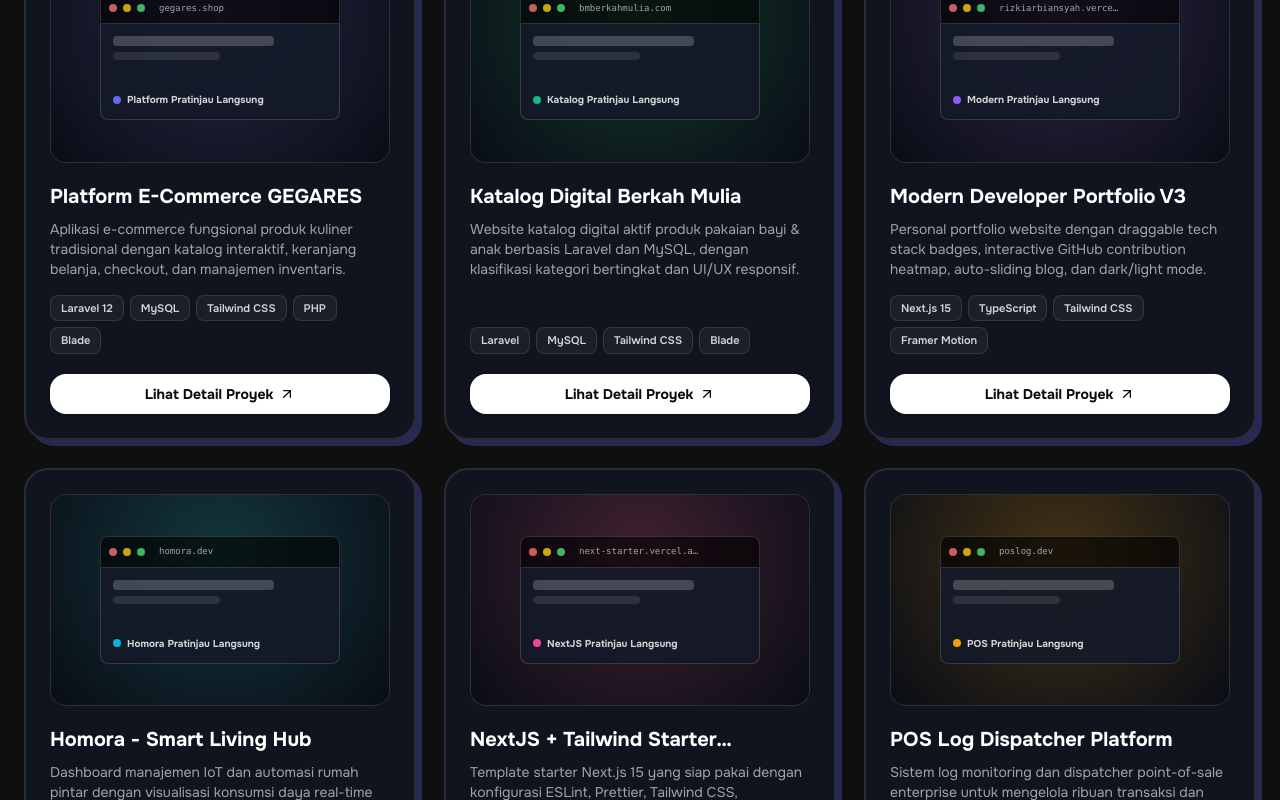
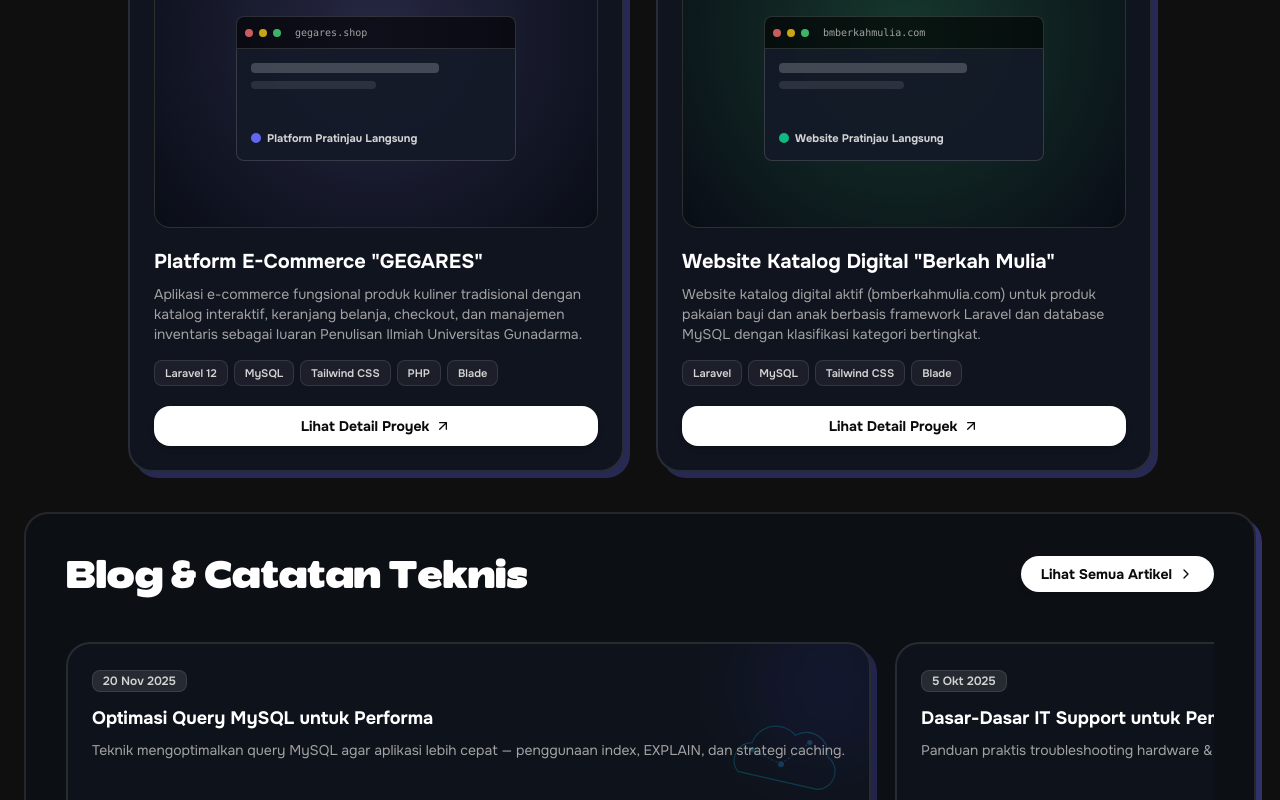
Before and after one commit to greedykid/portofolio-v3, a Next.js app: page / in a window 1280 px wide. Shown: the part 1700-2500 px from the top of the page. Built offline with nearby package versions, Linux system fonts and the light colour scheme.

Commit message:
feat(projects): display strictly only the 2 authentic projects (GEGARES and Berkah Mulia) from CV

```diff
--- a/src/common/constant/projects.ts
+++ b/src/common/constant/projects.ts
@@ -14,86 +14,30 @@
 export const PROJECTS: Project[] = [
   {
     id: 'gegares',
-    title: 'Platform E-Commerce GEGARES',
+    title: 'Platform E-Commerce "GEGARES"',
     description:
-      'Aplikasi e-commerce fungsional produk kuliner tradisional dengan katalog interaktif, keranjang belanja, checkout, dan manajemen inventaris.',
+      'Aplikasi e-commerce fungsional produk kuliner tradisional dengan katalog interaktif, keranjang belanja, checkout, dan manajemen inventaris sebagai luaran Penulisan Ilmiah Universitas Gunadarma.',
     image: '/images/gegares-live.png',
     stacks: ['Laravel 12', 'MySQL', 'Tailwind CSS', 'PHP', 'Blade'],
     isFeatured: true,
     demoUrl: 'https://gegares.shop',
     githubUrl: 'https://github.com/greedykid',
     detail:
-      'GEGARES adalah platform e-commerce yang dibangun penuh sebagai luaran Penulisan Ilmiah tingkat sarjana. Aplikasi ini memungkinkan penjualan produk kuliner tradisional secara online dengan alur belanja lengkap mulai dari katalog, keranjang, hingga checkout.\n\nDibangun menggunakan arsitektur MVC Laravel dengan database relasional MySQL, serta UI modern responsif berbasis Tailwind CSS.',
+      'GEGARES adalah platform e-commerce yang dibangun penuh sebagai implementasi dan luaran resmi proyek Penulisan Ilmiah tingkat sarjana di Universitas Gunadarma.\n\nFitur & Arsitektur:\n- Mengembangkan arsitektur backend MVC menggunakan framework Laravel dan perancangan skema database relasional MySQL.\n- Optimasi query data transaksi dan inventaris produk.\n- Antarmuka modern, interaktif, dan responsif dengan Tailwind CSS.\n- Dokumentasi perancangan sistem komprehensif meliputi Use Case Diagram, Activity Diagram, Sequence Diagram, dan Entity Relationship Diagram (ERD).',
     accentColor: '#6366f1',
   },
   {
     id: 'berkah-mulia',
-    title: 'Katalog Digital Berkah Mulia',
+    title: 'Website Katalog Digital "Berkah Mulia"',
     description:
-      'Website katalog digital aktif produk pakaian bayi & anak berbasis Laravel dan MySQL, dengan klasifikasi kategori bertingkat dan UI/UX responsif.',
+      'Website katalog digital aktif (bmberkahmulia.com) untuk produk pakaian bayi dan anak berbasis framework Laravel dan database MySQL dengan klasifikasi kategori bertingkat.',
     image: '/images/berkahmulia-live.png',
     stacks: ['Laravel', 'MySQL', 'Tailwind CSS', 'Blade'],
     isFeatured: true,
     demoUrl: 'https://bmberkahmulia.com',
     githubUrl: 'https://github.com/greedykid/berkahmulia',
     detail:
-      'Katalog Digital Berkah Mulia adalah website katalog yang sudah live dan aktif digunakan untuk menampilkan produk pakaian bayi & anak. Dibangun dengan Laravel dan MySQL, dilengkapi klasifikasi kategori bertingkat agar pencarian produk lebih mudah.',
+      'Berkah Mulia adalah website katalog digital aktif yang dapat diakses publik pada domain bmberkahmulia.com.\n\nFitur & Arsitektur:\n- Merancang, membangun, dan mendeploy website katalog digital aktif untuk produk pakaian bayi dan anak berbasis framework Laravel dan database MySQL.\n- Menyusun perancangan kebutuhan sistem dan mengimplementasikan arsitektur navigasi katalog dengan klasifikasi kategori produk bertingkat.\n- Mengoptimalkan performa kecepatan loading halaman, efisiensi aset, dan responsivitas tampilan antarmuka (UI/UX) pada berbagai perangkat.\n- Manajemen repositori dan version control di GitHub (github.com/greedykid/berkahmulia).',
     accentColor: '#10b981',
   },
-  {
-    id: 'portfolio-v3',
-    title: 'Modern Developer Portfolio V3',
-    description:
-      'Personal portfolio website dengan draggable tech stack badges, interactive GitHub contribution heatmap, auto-sliding blog, dan dark/light mode.',
-    image: '/images/portfolio-v3.png',
-    stacks: ['Next.js 15', 'TypeScript', 'Tailwind CSS', 'Framer Motion'],
-    isFeatured: true,
-    demoUrl: 'https://rizkiarbiansyah.vercel.app',
-    githubUrl: 'https://github.com/greedykid/portofolio-v3',
-    detail:
-      'Portfolio generasi ketiga yang dirancang dengan standar visual terkini. Memiliki fitur interaktif mulai dari kanvas kembang api, pointer drag engine dengan collision physics, hingga carousel artikel horizontal.',
-    accentColor: '#8b5cf6',
-  },
-  {
-    id: 'homora-app',
-    title: 'Homora - Smart Living Hub',
-    description:
-      'Dashboard manajemen IoT dan automasi rumah pintar dengan visualisasi konsumsi daya real-time dan remote room controllers.',
-    image: '/images/homora.png',
-    stacks: ['React Native', 'Node.js', 'PostgreSQL', 'TailwindCSS'],
-    isFeatured: true,
-    demoUrl: 'https://homora.dev',
-    githubUrl: 'https://github.com/greedykid',
-    detail:
-      'Aplikasi mobile dan web hub pintar untuk mengendalikan perangkat IoT rumah tangga secara real-time melalui websocket.',
-    accentColor: '#06b6d4',
-  },
-  {
-    id: 'next-starter',
-    title: 'NextJS + Tailwind Starter Template',
-    description:
-      'Template starter Next.js 15 yang siap pakai dengan konfigurasi ESLint, Prettier, Tailwind CSS, TypeScript, SEO meta tags, dan dark mode.',
-    image: '/images/starter.png',
-    stacks: ['Next.js', 'TypeScript', 'TailwindCSS', 'Jest'],
-    isFeatured: false,
-    demoUrl: 'https://next-starter.vercel.app',
-    githubUrl: 'https://github.com/greedykid',
-    detail:
-      'Boilerplate modern untuk mempercepat inisiasi proyek web dengan standar arsitektur clean code dan reusable design system.',
-    accentColor: '#ec4899',
-  },
-  {
-    id: 'pos-log-dispatcher',
-    title: 'POS Log Dispatcher Platform',
-    description:
-      'Sistem log monitoring dan dispatcher point-of-sale enterprise untuk mengelola ribuan transaksi dan alert anomali otomatis.',
-    image: '/images/pos-dispatcher.png',
-    stacks: ['React', 'Express', 'PostgreSQL', 'Docker'],
-    isFeatured: false,
-    demoUrl: 'https://poslog.dev',
-    githubUrl: 'https://github.com/greedykid',
-    detail:
-      'Solusi backend dan visual dashboard untuk memantau integritas data kasir dan sync database relasional multi-cabang.',
-    accentColor: '#f59e0b',
-  },
 ];
--- a/src/modules/projects/components/Projects.tsx
+++ b/src/modules/projects/components/Projects.tsx
@@ -19,26 +19,26 @@
           }}
         >
           {/* Mockup browser top bar */}
-          <div className="w-full max-w-[240px] rounded-t-lg bg-black/60 border border-white/15 p-2 flex items-center gap-1.5">
+          <div className="w-full max-w-[280px] rounded-t-lg bg-black/60 border border-white/15 p-2 flex items-center gap-1.5">
             <span className="h-2 w-2 rounded-full bg-red-400/80" />
             <span className="h-2 w-2 rounded-full bg-yellow-400/80" />
             <span className="h-2 w-2 rounded-full bg-green-400/80" />
-            <span className="ms-2 text-[9px] text-neutral-400 truncate max-w-[120px] font-mono">
+            <span className="ms-2 text-[10px] text-neutral-400 truncate max-w-[150px] font-mono">
               {project.demoUrl ? new URL(project.demoUrl).hostname : project.id}
             </span>
           </div>
           {/* Mockup content preview */}
-          <div className="w-full max-w-[240px] h-24 rounded-b-lg bg-[#141a29]/90 border-x border-b border-white/15 p-3 flex flex-col justify-between">
-            <div className="space-y-1.5">
+          <div className="w-full max-w-[280px] h-28 rounded-b-lg bg-[#141a29]/90 border-x border-b border-white/15 p-3.5 flex flex-col justify-between">
+            <div className="space-y-2">
               <div className="h-2.5 w-3/4 rounded bg-white/20" />
               <div className="h-2 w-1/2 rounded bg-white/10" />
             </div>
             <div className="flex items-center gap-1.5">
               <span
-                className="h-2 w-2 rounded-full"
+                className="h-2.5 w-2.5 rounded-full"
                 style={{ backgroundColor: project.accentColor || '#6366f1' }}
               />
-              <span className="text-[10px] font-bold text-neutral-300 truncate">
+              <span className="text-[11px] font-bold text-neutral-300 truncate">
                 {project.title.split(' ')[0]} {t('projects_live_preview')}
               </span>
             </div>
@@ -90,7 +90,7 @@
   return (
     <section className="w-full">
       <div className="max-w-[1280px] mx-auto px-4 md:px-6">
-        <div className="grid grid-cols-1 md:grid-cols-2 lg:grid-cols-3 gap-6 md:gap-7">
+        <div className="grid grid-cols-1 md:grid-cols-2 gap-6 md:gap-8 max-w-5xl mx-auto">
           {displayedProjects.map((project) => (
             <ProjectCard key={project.id} project={project} />
           ))}
```
